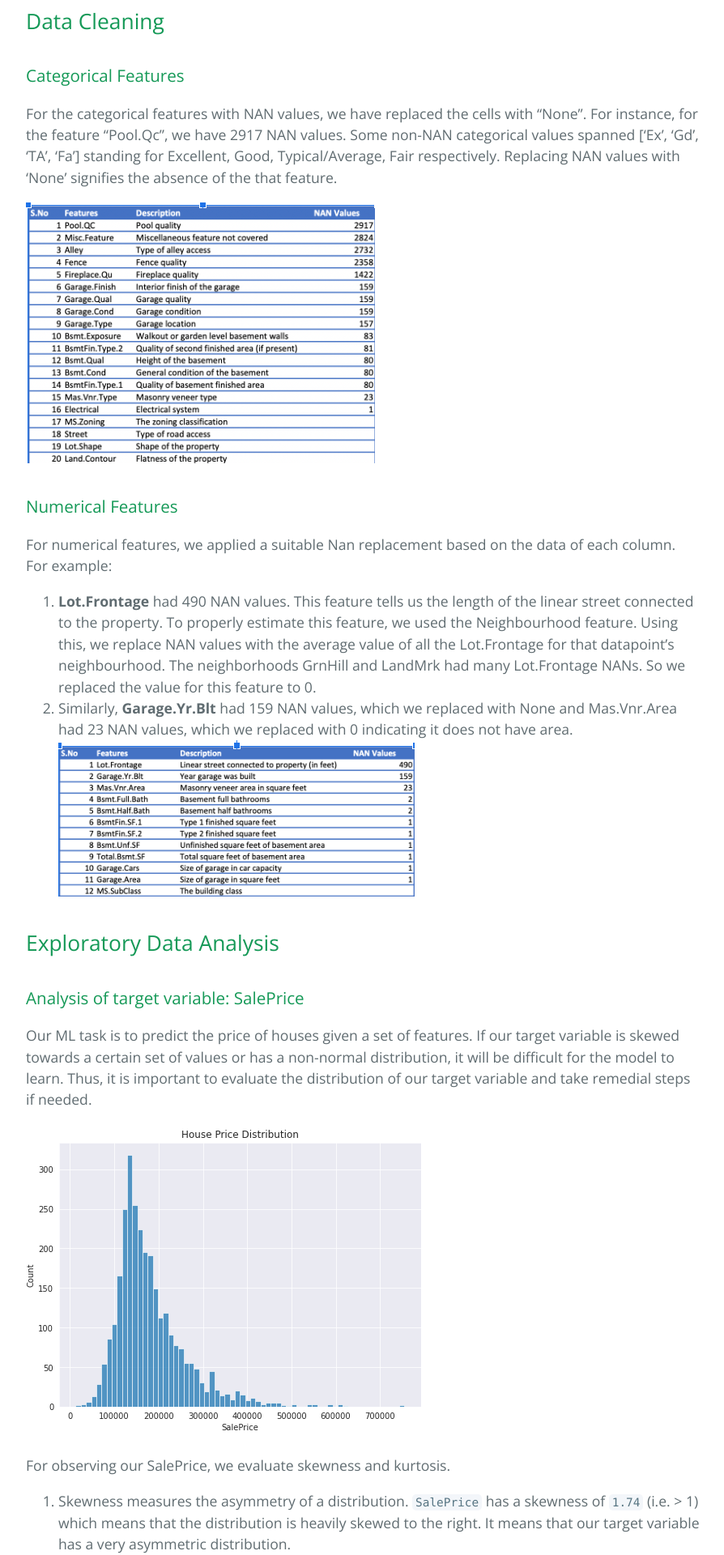
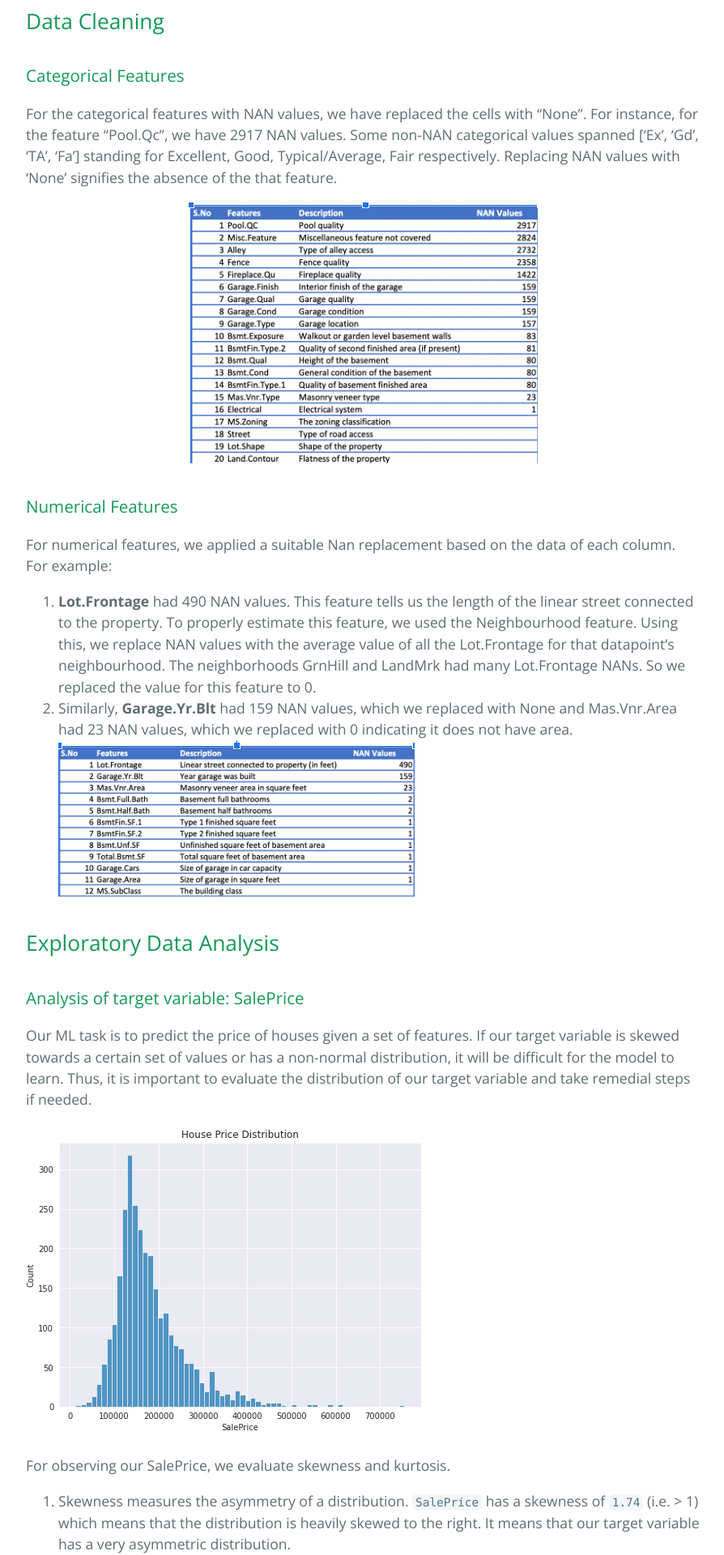
Before and after one commit to shrutipatel11/priceRecommentation, a Jekyll site: the page built from docs/index.md, in a window 1280 px wide. Shown: the part 1385-3305 px from the top of the page at 81% size, without its empty margins (192-1086 px from the left). Built offline with Jekyll 4.4.1, drawn with Linux system fonts in a browser that asks for light colours.

Commit message:
Sample center image

```diff
--- a/docs/index.md
+++ b/docs/index.md
@@ -22,7 +22,10 @@ We are using the Ames Housing dataset compiled by Dean De Cock for use in data s
 ### Categorical Features
  For the categorical features with NAN values, we have replaced the cells with “None”. For instance, for the feature “Pool.Qc”, we have 2917 NAN values. Some non-NAN categorical values spanned [‘Ex’, ‘Gd’, ‘TA’, ‘Fa’] standing for Excellent, Good, Typical/Average, Fair respectively. Replacing NAN values with ‘None’ signifies the absence of the that feature.
 
- ![Categorical Features](./images/categorical_features.png)
+<p align="center">
+  <img src="./images/categorical_features.png?raw=true" alt="Categorical Features"/>
+</p>
+ <!-- ![Categorical Features](./images/categorical_features.png) -->
 
 ### Numerical Features
 For numerical features, we applied a suitable Nan replacement based on the data of each column. For example:
@@ -68,6 +71,7 @@ As observed in the graphs above, the overall house quality and living area both
 
 #### Analyze correlated features
 The correlation matrix also shows the presence of some features that are strongly correlated among themselves. Eg. GarageCars and GarageArea, GarageYearBuilt and the YrBuilt of the house. Since multicollinearity has a negative impact on our prediction models, we drop a feature that has a lower correlation with the sale price.
+
 ![Correlated Features](./images/correlated_features.png)
 
 
@@ -80,7 +84,7 @@ Label encoding converts labels into a numeric form. Some of the categorical feat
 
 ### Skewness and normalizing variables
 Linear regression models assume normally distributed input data. This gives equal weight/importance to features and the penalty coefficients are the same for all the features. We use log transformation to fix our right-skewed data. We apply log transformation to SalePrice and other numerical variables.
-![Feature Engg](./images/feature_engg1.png)
+![Feature Engg](./images/feat_engg1.png)
 
 ### Feature scaling
 Optimization methods and gradient descent converge faster on similarly scaled features. However, some models like Lasso and Elastic Net are very sensitive to outliers. We use RobustScaler to transform the training data.
```
